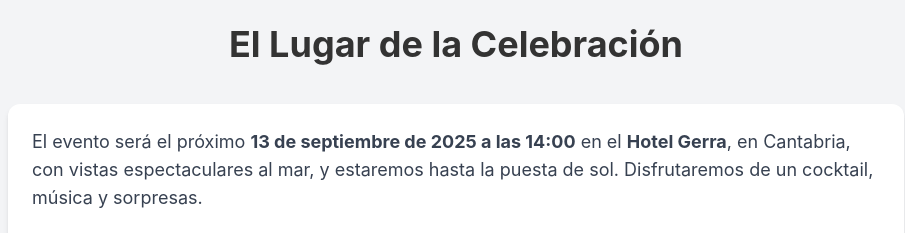
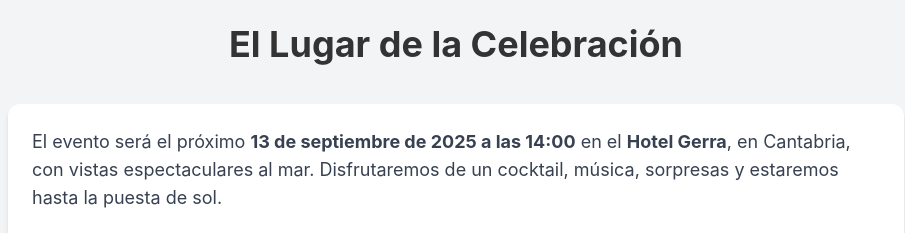
Before and after one commit to alrogo73/CumpleIsabel, a plain HTML site: page index.html in a window 1280 px wide. Shown: the part 840-1073 px from the top of the page, without its empty margins (184-1089 px from the left). Drawn offline with nearby package versions, Linux system fonts and the light colour scheme; no server answers.

Commit message:
index.html

```diff
--- a/index.html
+++ b/index.html
@@ -188,7 +188,7 @@
             <div class="max-w-4xl mx-auto">
                 <h2 class="text-3xl md:text-4xl font-bold text-center mb-10">El Lugar de la Celebración</h2>
                 <div class="bg-white p-6 rounded-xl shadow-md mb-8">
-                    <p class="text-gray-700 text-lg mb-6">El evento será el próximo <strong>13 de septiembre de 2025 a las 14:00</strong> en el <strong>Hotel Gerra</strong>, en Cantabria, con vistas espectaculares al mar, y estaremos hasta la puesta de sol. Disfrutaremos de un cocktail, música y sorpresas.</p>
+                    <p class="text-gray-700 text-lg mb-6">El evento será el próximo <strong>13 de septiembre de 2025 a las 14:00</strong> en el <strong>Hotel Gerra</strong>, en Cantabria, con vistas espectaculares al mar. Disfrutaremos de un cocktail, música, sorpresas y estaremos hasta la puesta de sol.</p>
                     <div class="flex justify-center mb-6">
                         <iframe src="<iframe src="https://www.google.com/maps/embed?pb=!1m18!1m12!1m3!1d2899.087310884277!2d-4.353819225284122!3d43.39610446902337!2m3!1f0!2f0!3f0!3m2!1i1024!2i768!4f13.1!3m3!1m2!1s0xd490b3f04000001%3A0x7c8719ae43130d0e!2sHotel%20Gerra%20Mayor!5e0!3m2!1sen!2ses!4v1755008169106!5m2!1sen!2ses" width="600" height="450" style="border:0;" allowfullscreen="" loading="lazy" referrerpolicy="no-referrer-when-downgrade" width="100%" height="450" style="border:0;" allowfullscreen="" loading="lazy" class="rounded-xl shadow-md"></iframe>
                     </div>
```
